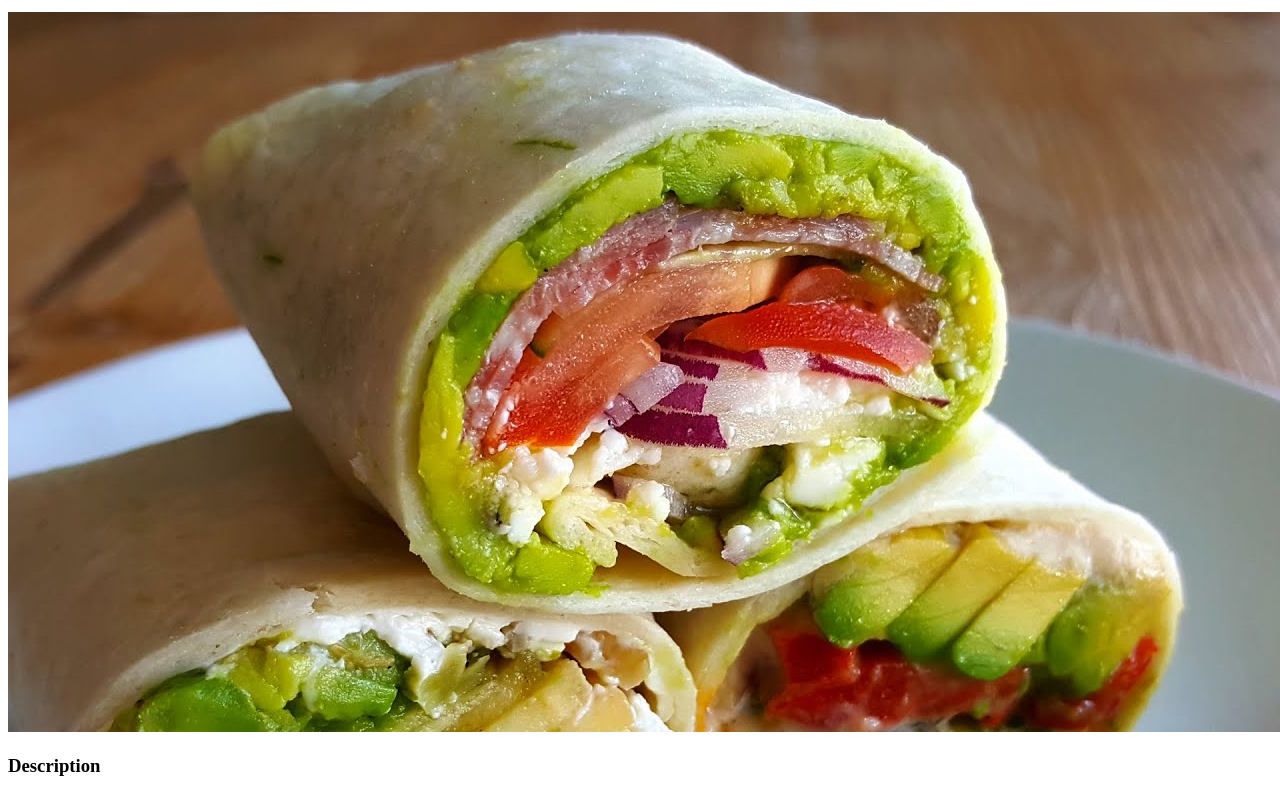
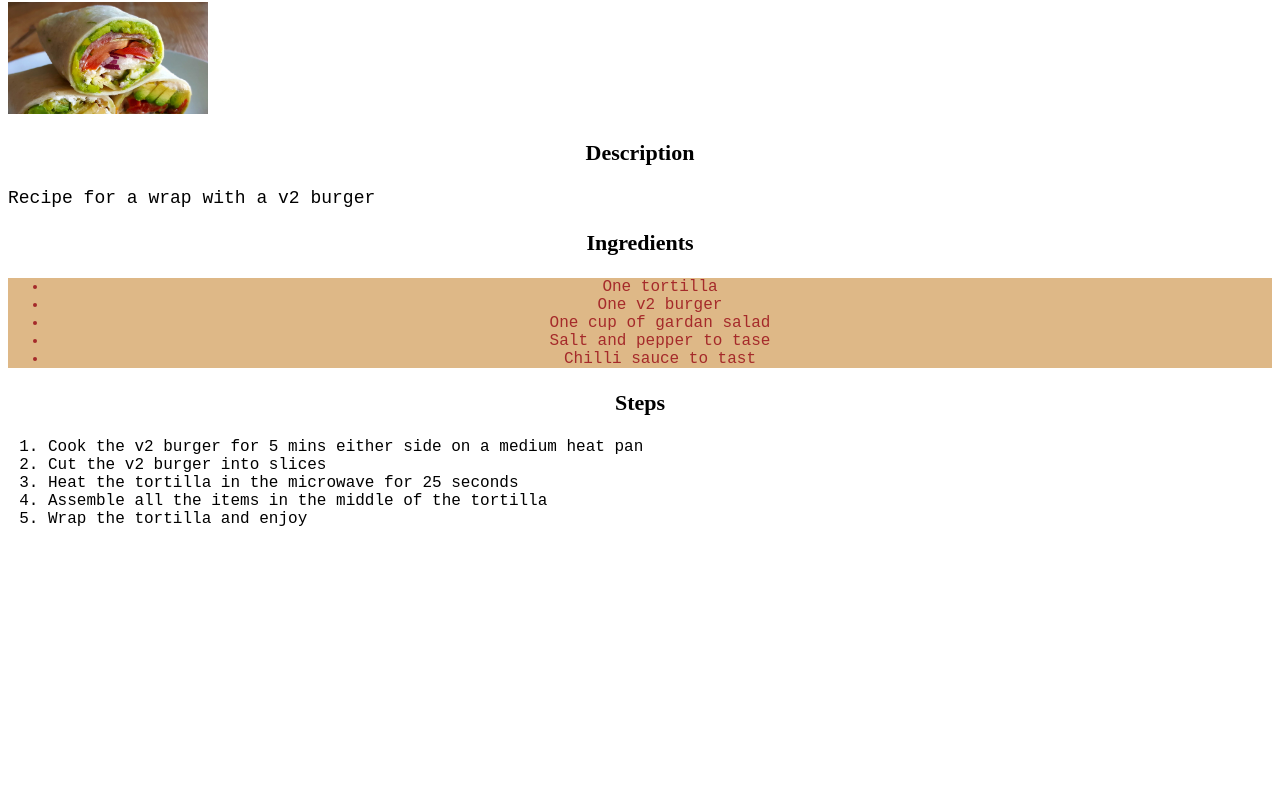
Before and after one commit to karolstrus/odin-recipes, a plain HTML site: page recipes/wrap.html in a window 1280 px wide. Shown: the part 68-860 px from the top of the page. After the commit the page ends 800 px from the top, so only its background shows below. Drawn offline with Linux system fonts and the light colour scheme.

Commit message:
Style changes

```diff
--- a/recipes/wrap.html
+++ b/recipes/wrap.html
@@ -2,6 +2,7 @@
 <head>
     <meta charset="UTF-8">
     <title>Document</title>
+    <link rel="stylesheet" href="../styles.css" />
 </head>
 <body>
     <h1>Wrap</h1>
--- a/styles.css
+++ b/styles.css
@@ -6,18 +6,28 @@ h1, h3 {
 }
 
 h1 {
+    font-size: 28px;
+}
+
+h3 {
     font-size: 22px;
 }
 
-h3 {
+p {
     font-size: 18px;
 }
 
-p {
-    font-size: 12px;
+img {
+    height: auto;
+    width: 200px;
 }
 
-.photos {
-    height: auto;
-    width: 500px;
+li, p {
+    font-family: 'Courier New', Courier, monospace;
 }
+
+ul {
+    text-align: center;
+    color: brown;
+    background-color: burlywood;
+}
```
Also changed, not shown: index.html (+2 -2 lines), recipes/lasagna.html (+1 -0 lines), recipes/smoothie.html (+1 -0 lines).
